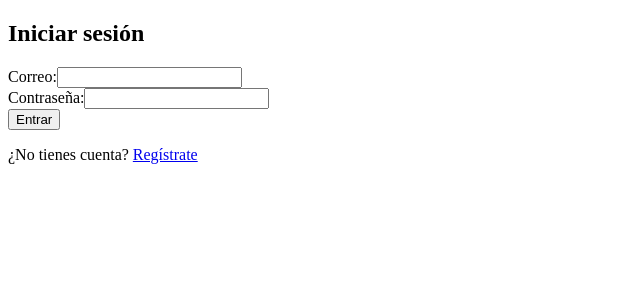
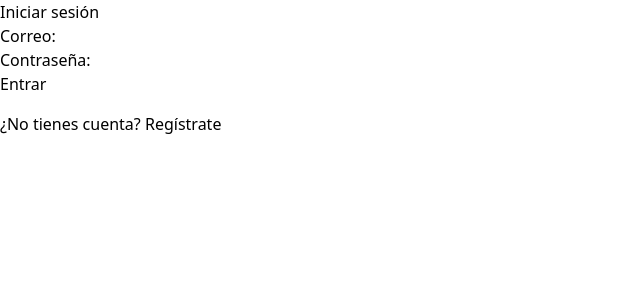
Before and after one commit to rogandven/U2yyT2GDn75vmSQ, a React (Vite) app in the folder frontend/: page /login in a window 1280 px wide. Shown: the top 300 px of the page, without its empty margins (0-640 px from the left). Built offline with nearby package versions, Linux system fonts and the light colour scheme.

Commit message:
Implemented Tailwind

```diff
--- a/frontend/src/main.jsx
+++ b/frontend/src/main.jsx
@@ -10,6 +10,7 @@ import Users from '@pages/Users'
 import Profile from '@pages/Profile'
 import ProtectedRoute from '@components/ProtectedRoute'
 import { getAllowedRoles } from '@services/admin.service.js'
+import '@styles/global.css'
 
 const router = createBrowserRouter([
   {
--- /dev/null
+++ b/frontend/src/styles/global.css
@@ -0,0 +1 @@
+@import "tailwindcss";
```
